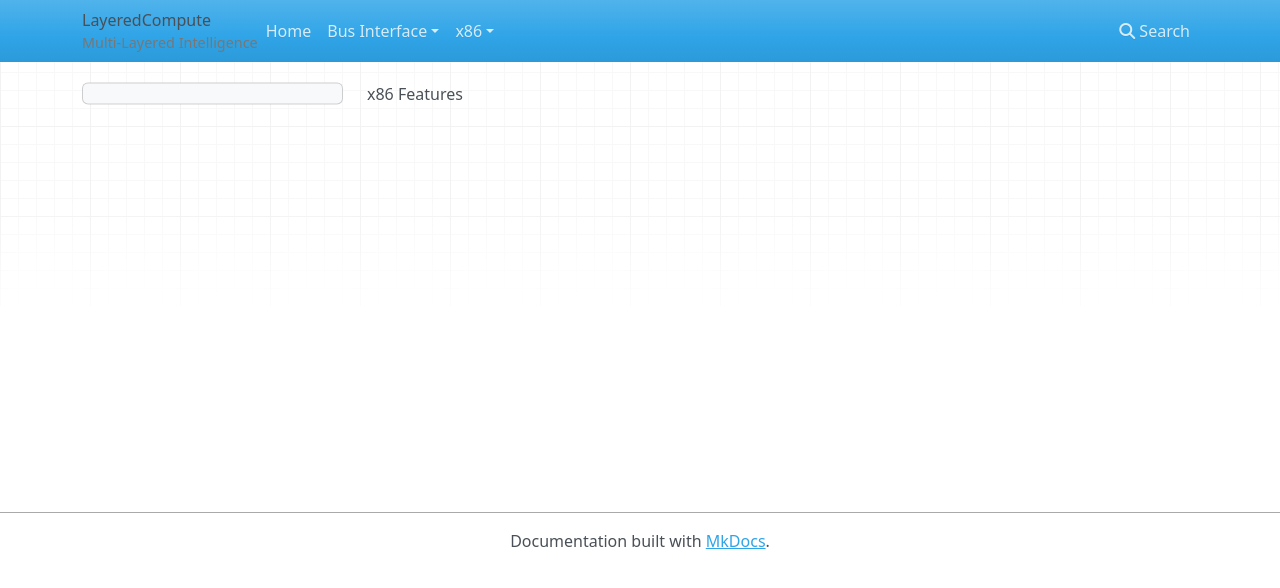
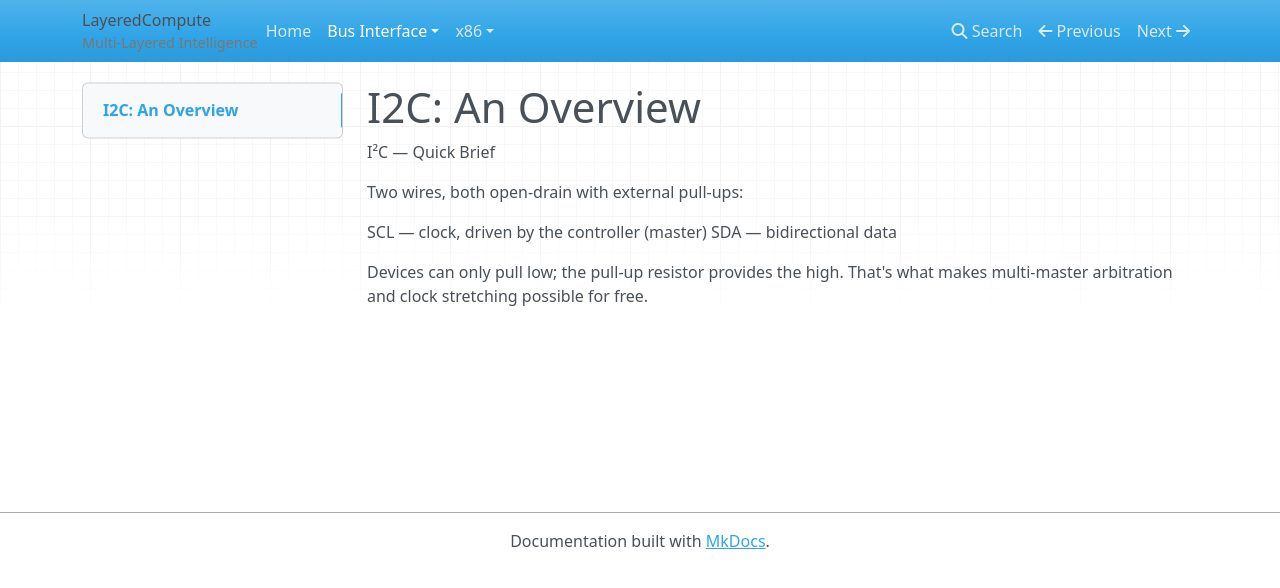
Before and after one commit to Dhinesh-Thangamani/layeredcompute-main, an MkDocs documentation site: the page built from docs/i2c.md, in a window 1280 px wide. Shown: the top 588 px of the page. Built offline with MkDocs 1.6.1, drawn with Linux system fonts in a browser that asks for light colours; nearby versions of some CDN libraries.

Commit message:
Added I2c description

```diff
--- a/docs/i2c.md
+++ b/docs/i2c.md
@@ -1 +1,10 @@
-x86 Features
+# I2C: An Overview
+
+I²C — Quick Brief
+
+Two wires, both open-drain with external pull-ups:
+
+SCL — clock, driven by the controller (master)
+SDA — bidirectional data
+
+Devices can only pull low; the pull-up resistor provides the high. That's what makes multi-master arbitration and clock stretching possible for free.
--- a/mkdocs.yml
+++ b/mkdocs.yml
@@ -17,6 +17,7 @@ nav:
           - MSI: pci-features/msi.md
           - Flit Mode: pci-features/flit.md
       - CXL: cxl.md
+      - I2C: i2c.md
   - x86:
       - Execution Modes: x86/nonsmm.md
       - SM Execution Mode: x86/smm.md
```
